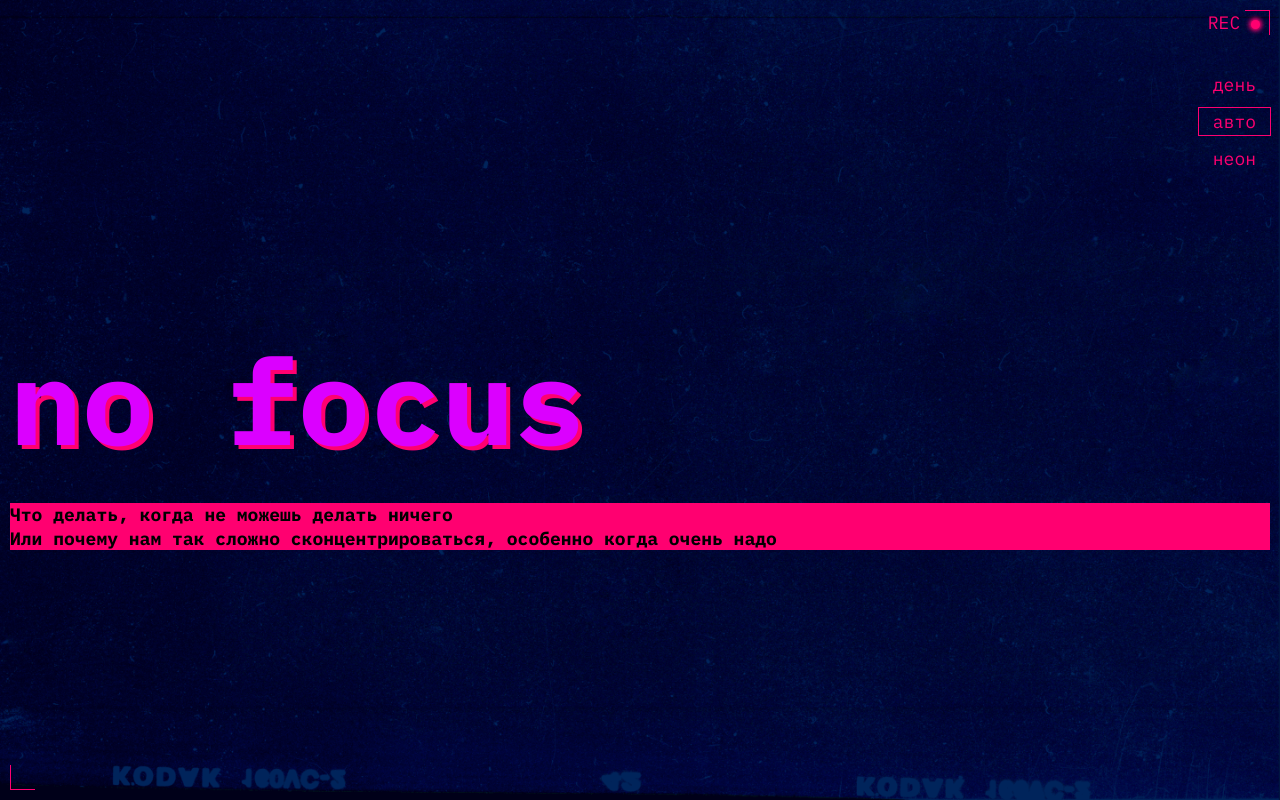
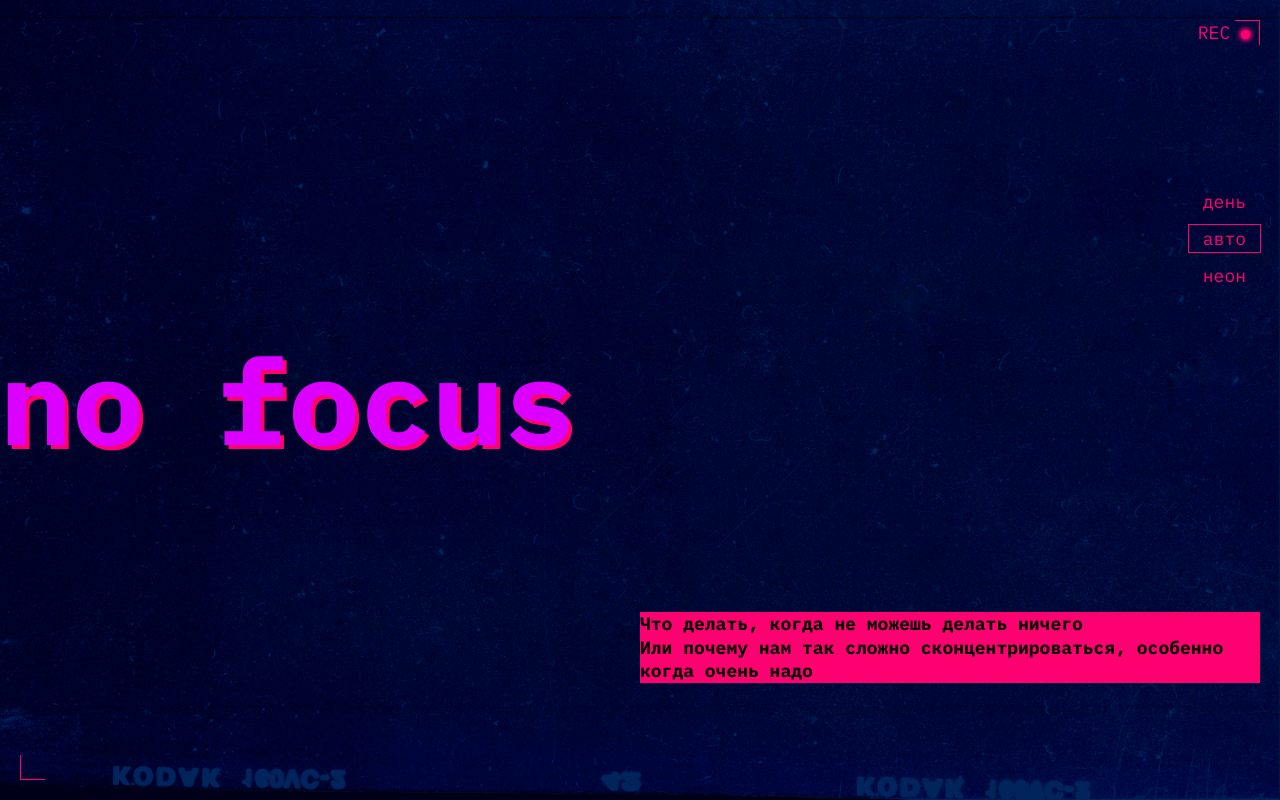
Before and after one commit to GrishNins/slozhno-sosredotochitsya, a plain HTML site: page index.html in a window 1280 px wide. Shown: the top 800 px of the page. Drawn offline with Linux system fonts and the light colour scheme.

Commit message:
tablet v.1

```diff
--- a/index.html
+++ b/index.html
@@ -48,8 +48,10 @@
       </nav>
       <h1 class="header__title"> no focus
       </h1>
-      <p class="title-decor title-decor_text">Что делать, когда не можешь делать ничего <br> Или почему нам так сложно сконцентрироваться, особенно когда очень надо
-      </p>
+      <div class="title-decor title-decor_text">
+        <p>Что делать, когда не можешь делать ничего</p>
+        <p>Или почему нам так сложно сконцентрироваться, особенно когда очень надо</p>
+      </div>
     </header>
     <main class="main">
       <section class="section">
--- a/styles/style.css
+++ b/styles/style.css
@@ -19,6 +19,13 @@
   padding-block: 10px;
   gap: 41px;
   align-items: baseline;
+}
+
+@media (width >=768px) {
+  .header {
+    padding-inline: 20px;
+    padding-block: 20px;
+  }
 }
 
 .decorated-zone::before {
@@ -43,6 +50,18 @@
   block-size: 25px;
 }
 
+@media (width >=768px) {
+  .decorated-zone::before {
+    top: 20px;
+    right: 20px;
+  }
+
+  .decorated-zone::after {
+    bottom: 20px;
+    left: 20px;
+  }
+}
+
 .header__rec {
   position: absolute;
   color: var(--bg-accent-color, #FF0070);
@@ -53,6 +72,13 @@
   line-height: 25px;
   right: 20px;
   top: 10px;
+}
+
+@media (width >=768px) {
+  .header__rec {
+    top: 20px;
+    right: 30px;
+  }
 }
 
 .header__rec::after {
@@ -76,6 +102,12 @@
   display: flex;
   flex-direction: column;
   gap: 10px;
+}
+
+@media (width >=768px) {
+  .header__theme-menu-list {
+    padding-block-start: 107px;
+  }
 }
 
 .header__theme-menu-button {
@@ -116,6 +148,12 @@
   line-height: 84%;
 }
 
+@media (width >=768px) {
+  .header__title {
+    margin-left: -20px;
+  }
+}
+
 .title-decor {
   font-family: var(--main-font, monospace);
   background-color: var(--bg-accent-color);
@@ -129,12 +167,27 @@
   margin-top: 12px;
 }
 
+@media (width >=768px) {
+  .title-decor_text {
+    width: 50%;
+    justify-self: end;
+    margin-block-start: 121px;
+  }
+}
+
 .main {
   display: flex;
   flex-direction: column;
   gap: 50px;
   margin-block-start: 40px;
   padding-inline: 10px;
+}
+
+@media (width >=768px) {
+  .main {
+    gap: 80px;
+    padding: 20px 20px;
+  }
 }
 
 article {
@@ -147,6 +200,18 @@ article {
   display: grid;
   grid-template-rows: minmax(min-content, max-content);
   gap: 20px;
+}
+
+/*.section__content_why
+.section__content_what
+.section__content_how
+*/
+
+@media (width >=768px) {
+  .section {
+  grid-template-columns: 1fr 2fr;
+  grid-template-rows: minmax(min-content, max-content);
+}
 }
 
 .section__title {
```
